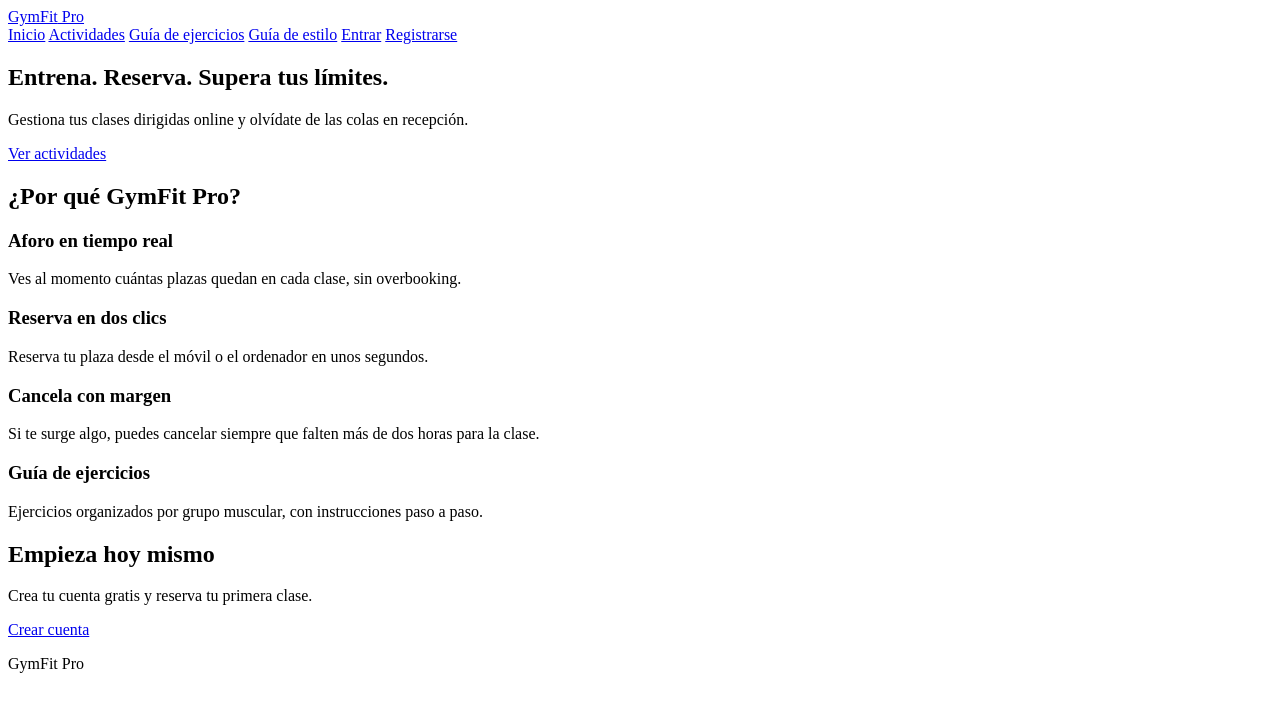
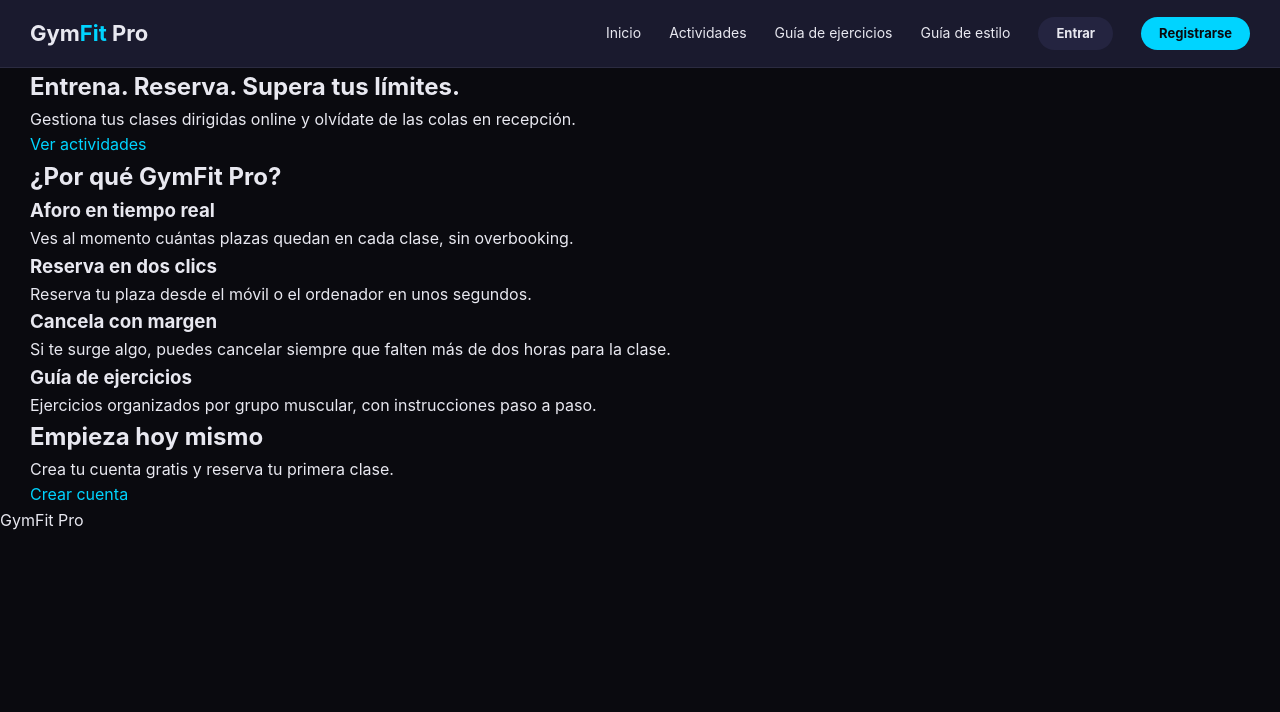
Before and after one commit to Mohamedhaddo/gymfit-pro, a PHP site: page / in a window 1280 px wide. Shown: the top 712 px of the page. Run offline with PHP 8.4, Linux system fonts and the light colour scheme.

Commit message:
Empiezo los estilos de escritorio con los colores del prototipo y la cabecera

```diff
--- /dev/null
+++ b/public/css/estilos.css
@@ -0,0 +1,156 @@
+/* Hoja de estilos de GymFit Pro, hecha a mano y sin ningún framework.
+   De momento está pensada para la vista de escritorio, siguiendo el prototipo
+   que hice en Figma. La adaptación a tablet y móvil la haré más adelante. */
+
+
+/* Colores y valores que se repiten por toda la web.
+   Los guardo como variables para poder cambiarlos todos desde aquí.
+   Son los mismos colores que usé en el prototipo.
+   Referencia: https://developer.mozilla.org/es/docs/Web/CSS/Using_CSS_custom_properties */
+:root {
+    --color-fondo: #0a0a0f;
+    --color-superficie: #1a1a2e;
+    --color-tarjeta: #16213e;
+    --color-acento: #00d4ff;
+    --color-secundario: #7c3aed;
+    --color-texto: #e8e8f0;
+    --color-texto-suave: #9090a8;
+    --color-exito: #10b981;
+    --color-error: #ef4444;
+    --color-borde: #2b2b40;
+    --color-boton-oscuro: #242440;
+    --radio: 12px;
+    --transicion: 0.3s ease;
+    /* Uso las fuentes que ya trae el sistema para no tener que cargar ninguna de fuera */
+    --fuente: -apple-system, BlinkMacSystemFont, "Segoe UI", Roboto, Helvetica, Arial, sans-serif;
+}
+
+
+/* Quito los márgenes que ponen los navegadores por defecto.
+   Con box-sizing: border-box el padding y el borde cuentan dentro del ancho,
+   así cuando digo que algo mide 300px mide 300px de verdad.
+   Referencia: https://developer.mozilla.org/en-US/docs/Web/CSS/box-sizing */
+* {
+    margin: 0;
+    padding: 0;
+    box-sizing: border-box;
+}
+
+body {
+    font-family: var(--fuente);
+    font-size: 16px;
+    line-height: 1.6;
+    background-color: var(--color-fondo);
+    color: var(--color-texto);
+}
+
+a {
+    color: var(--color-acento);
+    text-decoration: none;
+    transition: color var(--transicion);
+}
+
+a:hover {
+    color: var(--color-secundario);
+}
+
+
+/* CABECERA
+   Una barra que ocupa todo el ancho con el logo a la izquierda y el menú a la derecha.
+   Uso flexbox para ponerlos en la misma línea y separarlos con space-between. */
+.cabecera {
+    display: flex;
+    justify-content: space-between;
+    align-items: center;
+    padding: 16px 30px;
+    background-color: var(--color-superficie);
+    border-bottom: 1px solid var(--color-borde);
+}
+
+.logo {
+    font-size: 22px;
+    font-weight: bold;
+    color: var(--color-texto);
+}
+
+/* La palabra "Fit" del logo va en el color de acento, igual que en el prototipo */
+.logo span {
+    color: var(--color-acento);
+}
+
+.logo:hover {
+    color: var(--color-texto);
+}
+
+/* El menú también es flex, para que los enlaces vayan en fila con la misma separación */
+.menu-principal {
+    display: flex;
+    align-items: center;
+    gap: 28px;
+}
+
+.menu-principal a {
+    color: var(--color-texto);
+    font-size: 14px;
+}
+
+.menu-principal a:hover {
+    color: var(--color-acento);
+}
+
+/* Los dos últimos enlaces del menú (Entrar y Registrarse, o Cerrar sesión)
+   tienen forma de botón redondeado */
+.menu-principal .enlace-boton {
+    padding: 6px 18px;
+    border-radius: 50px;
+    background-color: var(--color-boton-oscuro);
+    font-weight: bold;
+    font-size: 13px;
+}
+
+.menu-principal .enlace-boton-destacado {
+    padding: 6px 18px;
+    border-radius: 50px;
+    background-color: var(--color-acento);
+    color: var(--color-fondo);
+    font-weight: bold;
+    font-size: 13px;
+}
+
+/* Al pasar el ratón por el botón azul no le cambio el color del texto,
+   si no se dejaría de leer sobre el fondo azul */
+.menu-principal .enlace-boton-destacado:hover {
+    color: var(--color-fondo);
+    background-color: var(--color-texto);
+}
+
+
+/* MENSAJES DE AVISO
+   Son los que salen debajo de la cabecera después de registrarse, entrar, etc. */
+.mensaje {
+    margin: 20px 30px 0;
+    padding: 14px 20px;
+    border-radius: var(--radio);
+    font-weight: bold;
+}
+
+.mensaje-exito {
+    background-color: var(--color-exito);
+    color: #04231a;
+}
+
+.mensaje-error {
+    background-color: var(--color-error);
+    color: #ffffff;
+}
+
+
+/* CONTENIDO PRINCIPAL
+   Le dejo el mismo margen a los lados que tiene la cabecera, 30px, para que
+   todo quede alineado. El ancho máximo es para que en pantallas muy grandes
+   no se estire demasiado. */
+.contenido {
+    max-width: 1440px;
+    margin: 0 auto;
+    padding: 0 30px;
+}
--- a/views/layout/header.php
+++ b/views/layout/header.php
@@ -14,6 +14,8 @@ if (session_status() === PHP_SESSION_NONE) {
     <meta charset="UTF-8">
     <meta name="viewport" content="width=device-width, initial-scale=1.0">
     <title><?php echo htmlspecialchars($titulo ?? 'GymFit Pro'); ?> | GymFit Pro</title>
+    <!-- Mi hoja de estilos, la misma para todas las páginas -->
+    <link rel="stylesheet" href="public/css/estilos.css">
 </head>
 <body>
     <header class="cabecera">
@@ -32,10 +34,10 @@ if (session_status() === PHP_SESSION_NONE) {
                 <?php else: ?>
                     <a href="index.php?pagina=panel">Mi panel</a>
                 <?php endif; ?>
-                <a href="index.php?pagina=logout">Cerrar sesión</a>
+                <a href="index.php?pagina=logout" class="enlace-boton">Cerrar sesión</a>
             <?php else: ?>
-                <a href="index.php?pagina=login">Entrar</a>
-                <a href="index.php?pagina=registro">Registrarse</a>
+                <a href="index.php?pagina=login" class="enlace-boton">Entrar</a>
+                <a href="index.php?pagina=registro" class="enlace-boton-destacado">Registrarse</a>
             <?php endif; ?>
         </nav>
     </header>
```
